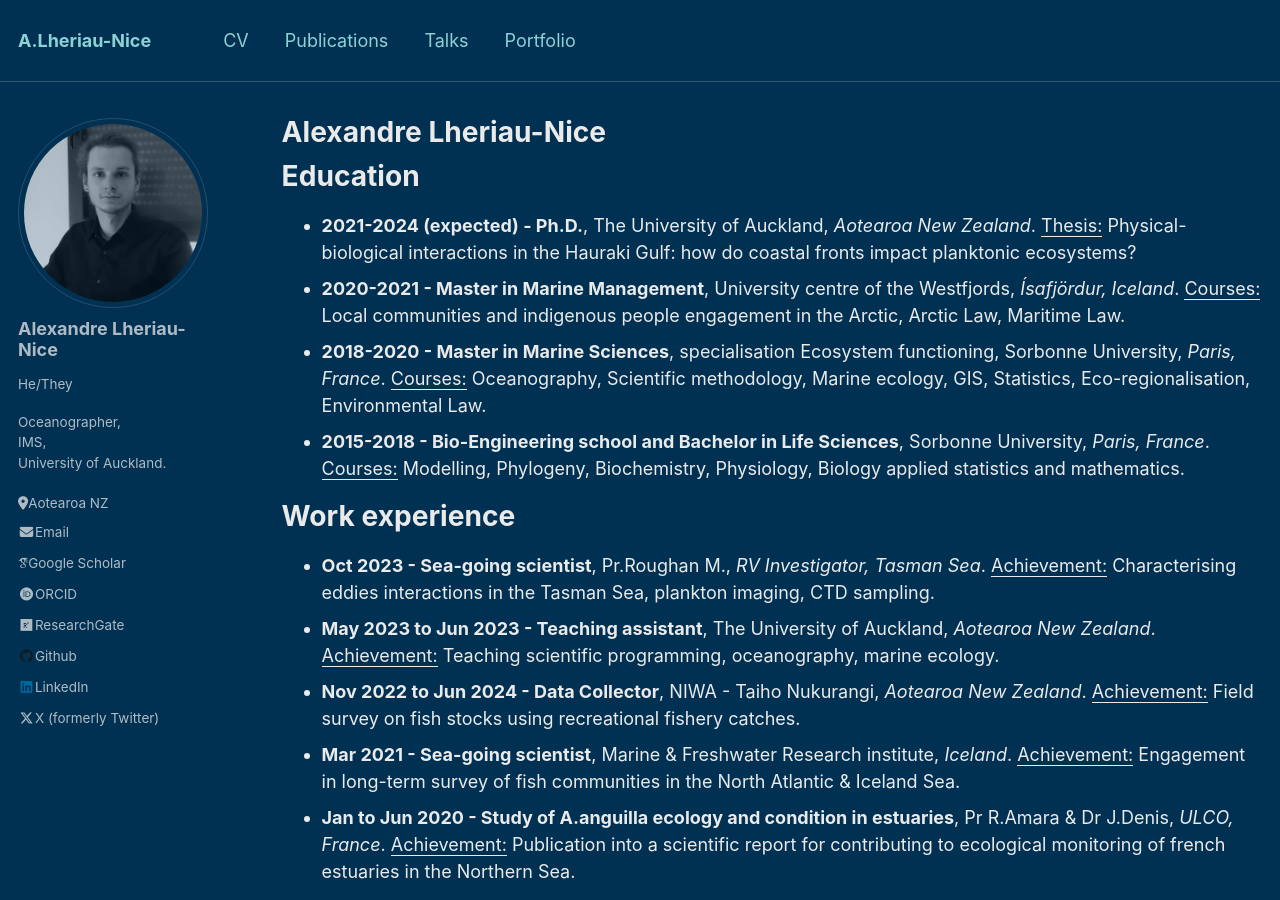
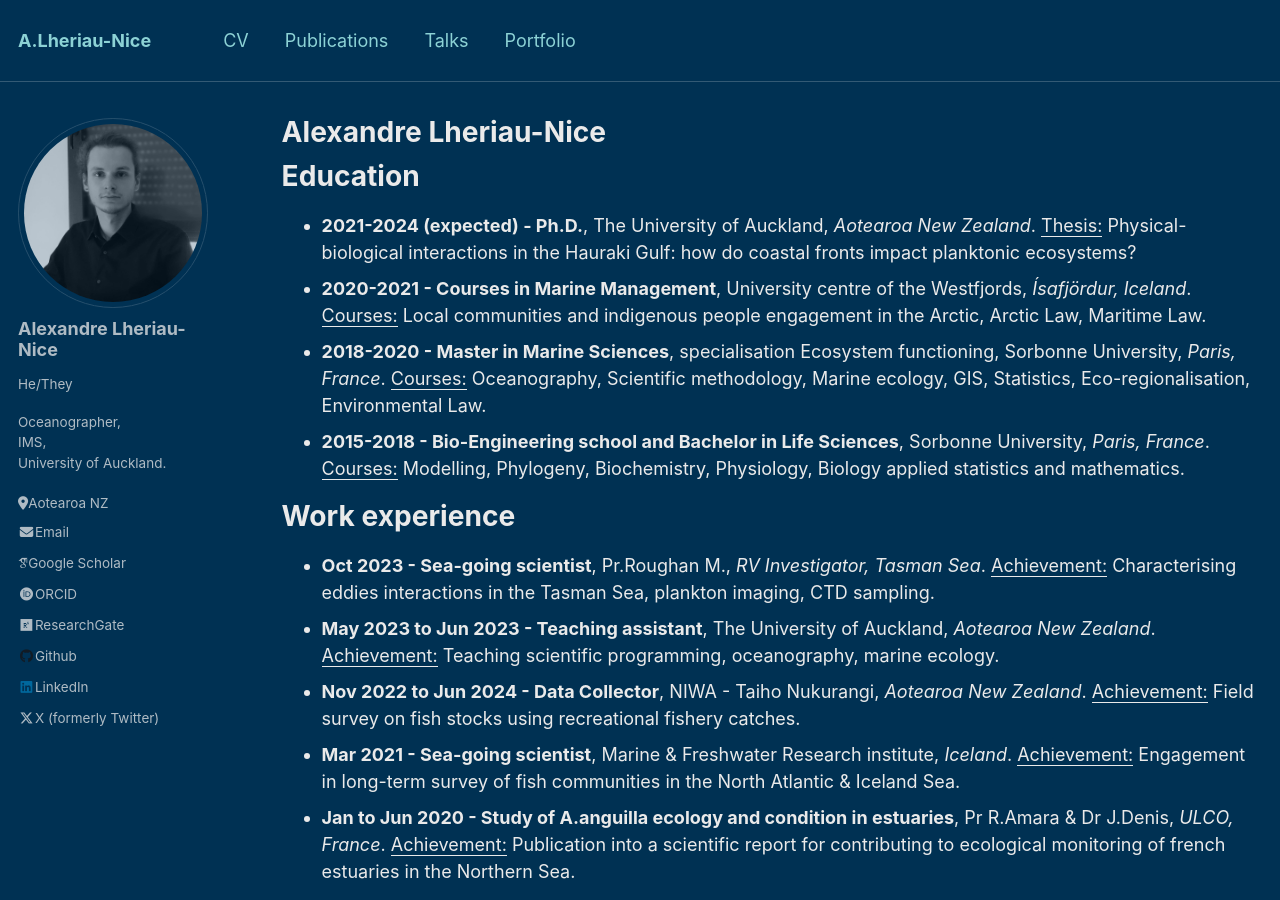
Before and after one commit to AlxLhrNc/AlxLhrNc.github.io, a Jekyll site: the page built from _pages/cv.md, in a window 1280 px wide and 900 px high. Built offline with Jekyll 4.4.1, drawn with Linux system fonts in a browser that asks for light colours; some web fonts are replaced.

Commit message:
Update cv.md

```diff
--- a/_pages/cv.md
+++ b/_pages/cv.md
@@ -13,7 +13,7 @@ Education
 ======
 * **2021-2024 (expected) - Ph.D.**, The University of Auckland, _Aotearoa New Zealand_.
   <u>Thesis:</u> Physical-biological interactions in the Hauraki Gulf: how do coastal fronts impact planktonic ecosystems?
-* **2020-2021 - Master in Marine Management**, University centre of the Westfjords, _Ísafjördur, Iceland_.
+* **2020-2021 - Courses in Marine Management**, University centre of the Westfjords, _Ísafjördur, Iceland_.
   <u>Courses:</u> Local communities and indigenous people engagement in the Arctic, Arctic Law, Maritime Law.
 * **2018-2020 - Master in Marine Sciences**, specialisation Ecosystem functioning, Sorbonne University, _Paris, France_.
   <u>Courses:</u> Oceanography, Scientific methodology, Marine ecology, GIS, Statistics, Eco-regionalisation, Environmental Law.
```
